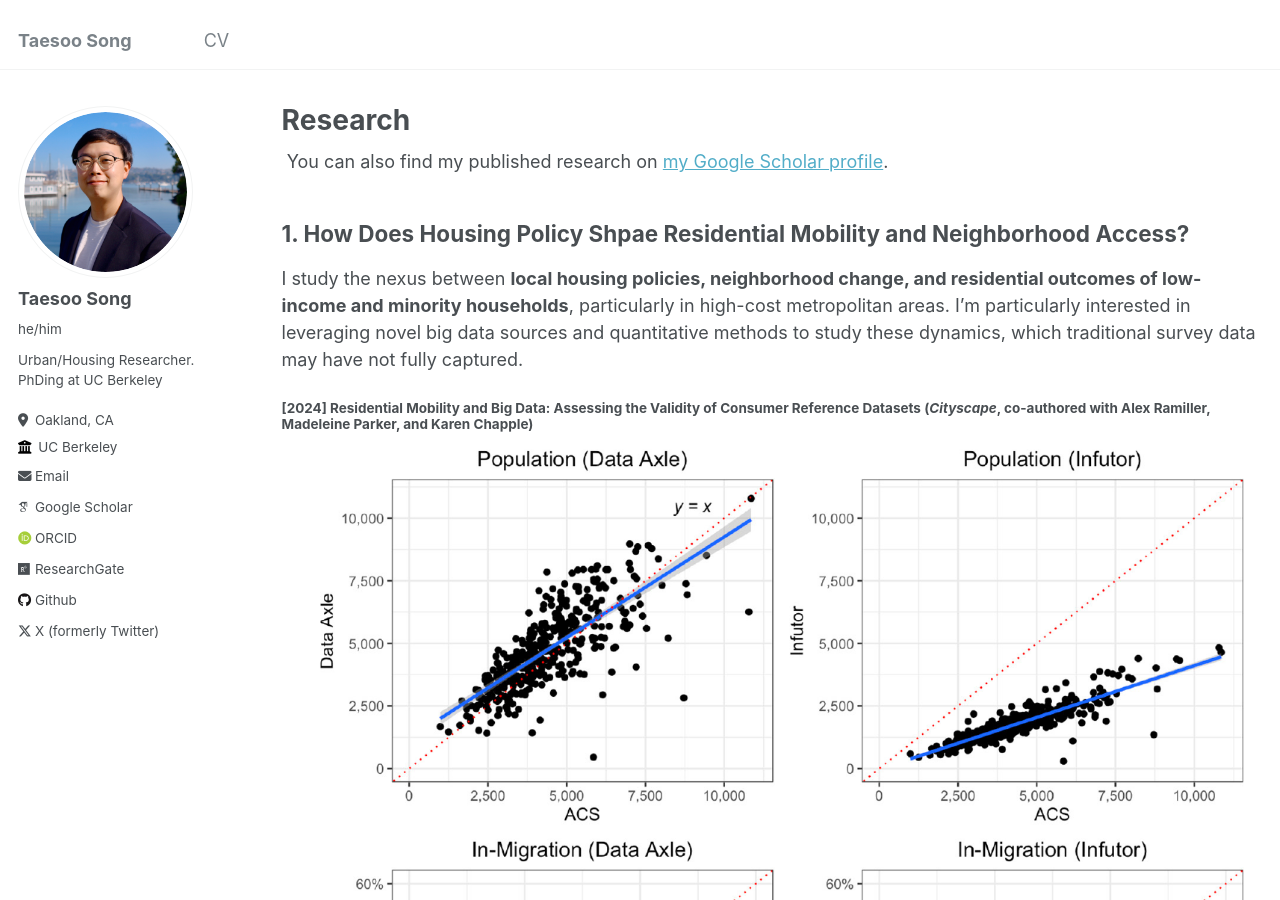
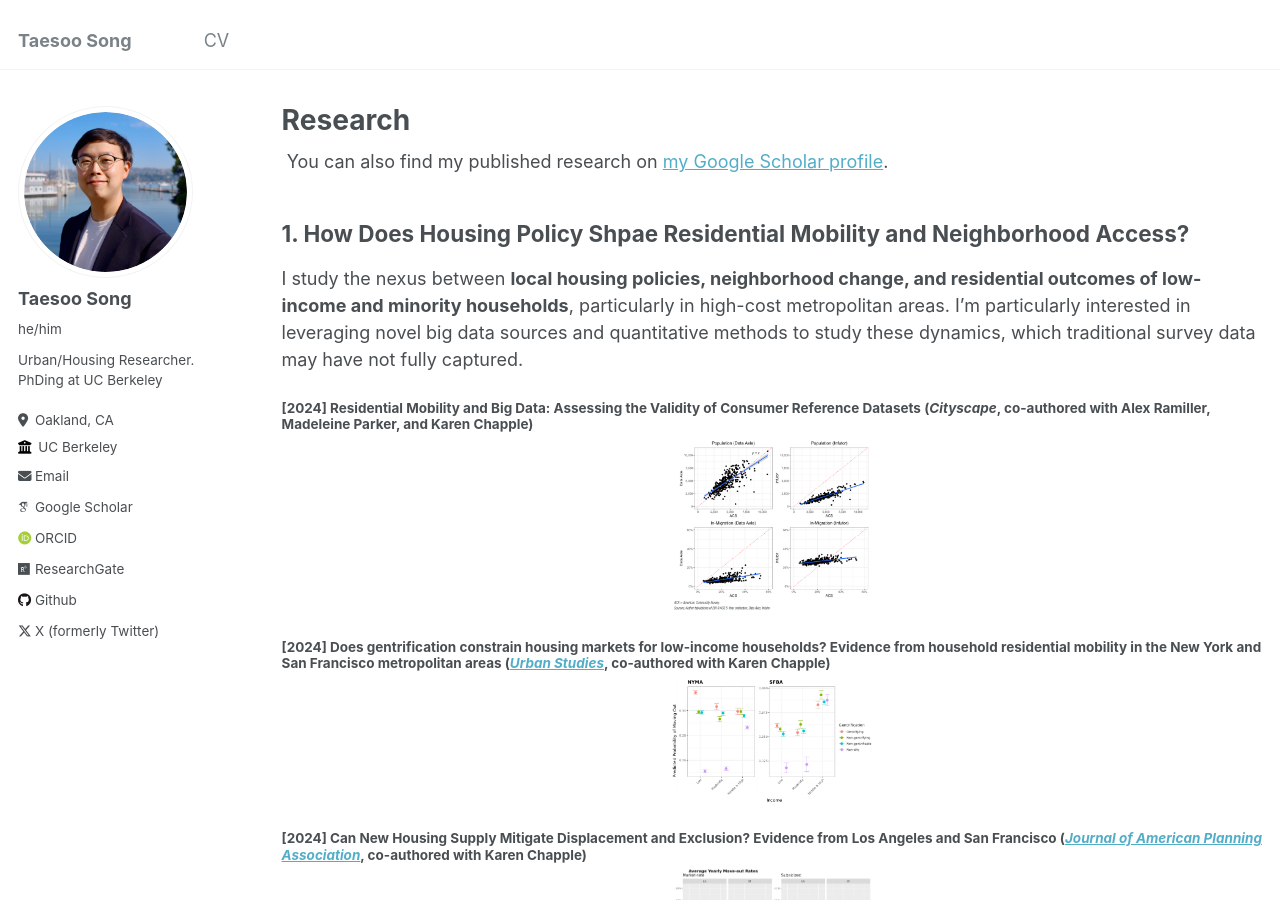
Before and after one commit to taesoosong/taesoosong.github.io, a Jekyll site: the page built from _pages/research.md, in a window 1280 px wide and 900 px high. Built offline with Jekyll 4.4.1, drawn with Linux system fonts in a browser that asks for light colours; some web fonts are replaced.

Commit message:
Update research.md

```diff
--- a/_pages/research.md
+++ b/_pages/research.md
@@ -19,7 +19,7 @@ I study the nexus between **local housing policies, neighborhood change, and res
 
 <div style="display: flex; justify-content: center; align-items: center;">
   <div style="flex: 1; text-align: center;">
-    <img src="../images/research/cityscape_2024.png" alt="Cityscape (2024)" style="width: 60; height: auto;"/>
+    <img src="../images/research/cityscape_2024.png" alt="Cityscape (2024)" style="width: 200px; height: auto;"/>
   </div>
 </div>
 
@@ -27,7 +27,7 @@ I study the nexus between **local housing policies, neighborhood change, and res
 
 <div style="display: flex; justify-content: center; align-items: center;">
   <div style="flex: 1; text-align: center;">
-    <img src="../images/research/urbanstudies_2024.jpeg" alt="Urban Studies (2024)" style="width: 60; height: auto;"/>
+    <img src="../images/research/urbanstudies_2024.jpeg" alt="Urban Studies (2024)" style="width: 200px; height: auto;"/>
   </div>
 </div>
 
@@ -35,7 +35,7 @@ I study the nexus between **local housing policies, neighborhood change, and res
 
 <div style="display: flex; justify-content: center; align-items: center;">
   <div style="flex: 1; text-align: center;">
-    <img src="../images/research/japa_2024_a.jpg" alt="Journal of American Planning Association (2024)" style="width: 60; height: auto;"/>
+    <img src="../images/research/japa_2024_a.jpg" alt="Journal of American Planning Association (2024)" style="width: 200px; height: auto;"/>
   </div>
 </div>
 
@@ -55,9 +55,9 @@ I am also deeply interested in the profound demographic shift towards **greater
 
 <div style="display: flex; justify-content: center; align-items: center;">
   <div style="flex: 1; text-align: center;">
-    <img src="../images/research/pown_null.png" alt="Chapter 1a" style="width: 60; height: auto;"/>
+    <img src="../images/research/pown_null.png" alt="Chapter 1a" style="width: 200px; height: auto;"/>
   </div>
   <div style="flex: 1; text-align: center;">
-    <img src="../images/research/housing_market_2019_MSA.png" alt="Chapter 1b" style="width: 60; height: auto;"/>
+    <img src="../images/research/housing_market_2019_MSA.png" alt="Chapter 1b" style="width: 200px; height: auto;"/>
   </div>
 </div>
```
